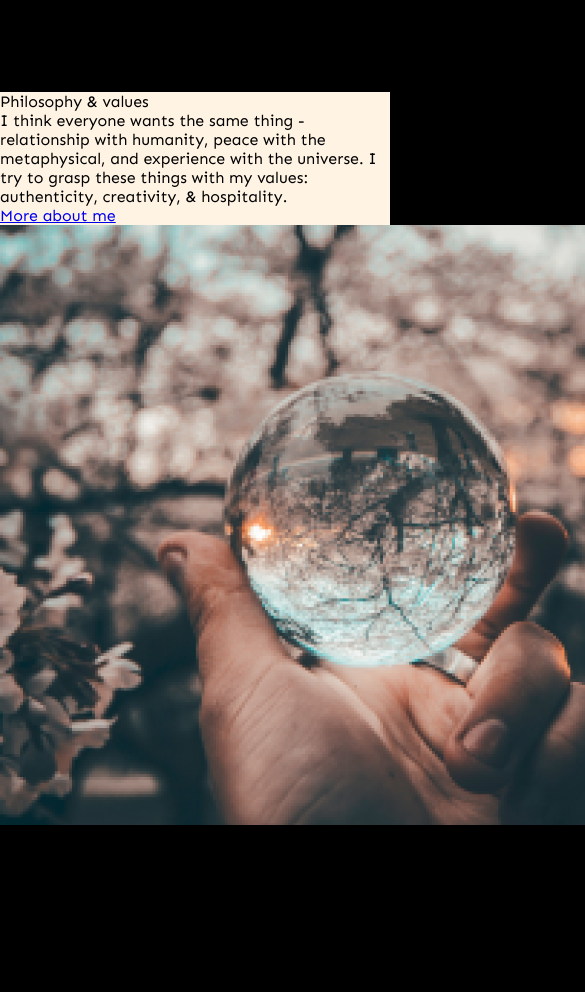
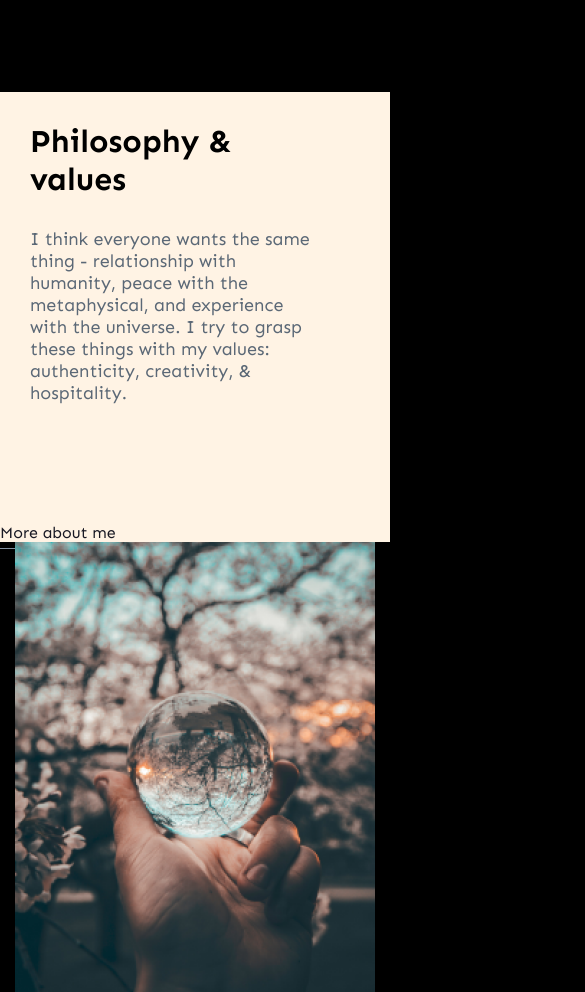
Before and after one commit to TaperoOO5536/Robin.W, a plain HTML site: page index.html in a window 390 px wide. Shown: the part 1720-2712 px from the top of the page, 585 px wide, since content can reach past the window. Before the commit the page ends 2549 px from the top, so only its background shows below. Drawn offline with Linux system fonts and the light colour scheme.

Commit message:
philosophy ended

```diff
--- a/css/style.css
+++ b/css/style.css
@@ -1,4 +1,4 @@
-@import url('https://fonts.googleapis.com/css2?family=Sen:wght@400;700&display=swap');
+@import url("https://fonts.googleapis.com/css2?family=Sen:wght@400;700&display=swap");
 
 * {
    margin: 0;
@@ -7,19 +7,13 @@
 }
 
 body {
-    font-family: 'Sen', sans-serif;
+   font-family: "Sen", sans-serif;
    background-color: black;
 }
 
 header {
    height: 900px;
-    background: linear-gradient(
-        to right,
-        black 0%,
-        black 37.5%,
-        #181823 37.5%,
-        #181823 100%
-    );
+   background: linear-gradient(to right, black 0%, black 37.5%, #181823 37.5%, #181823 100%);
 }
 
 .conteiner {
@@ -43,7 +37,9 @@ header {
    justify-content: space-around;
 }
 
-.header-menu-logo, .header-foto-small, .header-foto-smallest {
+.header-menu-logo,
+.header-foto-small,
+.header-foto-smallest {
    display: none;
 }
 
@@ -85,7 +81,7 @@ header {
 }
 
 .experience-label {
-    color: #8491A0;
+   color: #8491a0;
    font-size: 16px;
    text-transform: uppercase;
 }
@@ -115,7 +111,7 @@ header {
 }
 
 .exp-number {
-    color: #8491A0;
+   color: #8491a0;
    font-size: 117px;
 }
 
@@ -126,28 +122,67 @@ header {
 }
 
 .exp-description {
-    color: #8491A0;
+   color: #8491a0;
    font-size: 16px;
    margin-top: 30px;
 }
 
 .exp-accent1 {
-    color: #3CC74E;
+   color: #3cc74e;
 }
 
 .exp-accent2 {
-    color: #609BFF;
+   color: #609bff;
 }
 
 .exp-accent3 {
-    color: #E95D90;
+   color: #e95d90;
 }
 
 /* philosophy section */
 
 .philosophy {
-    background-color: #FFF3E4;
+   background-color: #fff3e4;
    height: 600px;
+}
+
+.philosophy-all {
+   display: flex;
+   align-items: center;
+   justify-content: space-between;
+}
+
+.philosophy-label {
+   font-size: 55px;
+   font-weight: bold;
+}
+
+.philosophy-main {
+   color: #5b6876;
+   font-size: 18px;
+   margin-top: 30px;
+}
+
+.philosophy-link {
+   width: 116px;
+   color: #181823;
+   text-decoration: underline;
+   text-underline-offset: 10px;
+   text-decoration-color: #8491a0;
+}
+
+.philosophy-left {
+   margin-left: 70px;
+   height: 370px;
+   width: 550px;
+   display: flex;
+   flex-direction: column;
+   justify-content: space-between;
+}
+
+.philosophy-image-small,
+.philosophy-image-smallest {
+   display: none;
 }
 
 @media screen and (max-width: 1440px) {
@@ -156,7 +191,8 @@ header {
       background: none;
    }
 
-    .conteiner, .experience-text{
+   .conteiner,
+   .experience-text {
       width: 100%;
    }
 
@@ -190,13 +226,32 @@ header {
 
    /* Experience section */
 
-    .experience-bottom, .experience-top {
+   .experience-bottom,
+   .experience-top {
       padding: 0 30px;
       width: 100%;
    }
 
    .experience-top {
       margin-top: 100px;
+   }
+
+   /* philosophy section */
+
+   .philosophy-image {
+      display: none;
+   }
+
+   .philosophy-image-small {
+      display: inline;
+   }
+
+   .philosophy-left {
+      width: auto;
+   }
+
+   .philosophy-left-top {
+      width: 90%;
    }
 }
 
@@ -205,11 +260,13 @@ header {
       margin: auto;
    }
 
-    .header-menu, .header-foto-small {
+   .header-menu,
+   .header-foto-small {
       display: none;
    }
 
-    .header-menu-logo, .header-foto-smallest {
+   .header-menu-logo,
+   .header-foto-smallest {
       display: inline;
    }
 
@@ -239,4 +296,37 @@ header {
       display: flex;
       flex-direction: column;
    }
+
+   /* philosophy section */
+
+   .philosophy {
+      background-color: black;
    }
+
+   .philosophy-image-small {
+      display: none;
+   }
+
+   .philosophy-image-smallest {
+      display: inline;
+   }
+
+   .philosophy-all {
+      flex-direction: column;
+   }
+
+   .philosophy-left {
+      background-color: #fff3e4;
+      margin-left: 0;
+      height: 450px;
+   }
+
+   .philosophy-label {
+      font-size: 32px;
+      margin: 30px;
+   }
+
+   .philosophy-main {
+      margin: 0 30px;
+   }
+}
--- a/index.html
+++ b/index.html
@@ -1,17 +1,17 @@
 <!DOCTYPE html>
 <html lang="en">
    <head>
-    <meta charset="UTF-8">
-    <meta name="viewport" content="width=device-width, initial-scale=1.0">
+      <meta charset="UTF-8" />
+      <meta name="viewport" content="width=device-width, initial-scale=1.0" />
       <title>Robin.W</title>
-    <link rel="stylesheet" href="css/style.css">
+      <link rel="stylesheet" href="css/style.css" />
    </head>
    <body>
       <header>
          <div class="conteiner">
             <div class="header-top">
-                <img src="img/Vector.svg" class="header-logo">
-                <img src="img/Group 64.png" class="header-menu-logo">
+               <img src="img/Vector.svg" class="header-logo" />
+               <img src="img/Group 64.png" class="header-menu-logo" />
                <div class="header-menu">
                   <a href="#" class="hmenu-item">Experience</a>
                   <a href="#" class="hmenu-item">Work</a>
@@ -20,14 +20,17 @@
                </div>
             </div>
             <div class="header-bottom">
-                <img src="img/Rectangle 37 smallest.png" class="header-foto-smallest">
-                <img src="img/Rectangle 37 small.png" class="header-foto-small">
-                <img src="img/Rectangle 37.png" class="header-foto">
+               <img src="img/Rectangle 37 smallest.png" class="header-foto-smallest" />
+               <img src="img/Rectangle 37 small.png" class="header-foto-small" />
+               <img src="img/Rectangle 37.png" class="header-foto" />
                <div class="header-text">
-                    <p class="header-label">I’m Robin Williams. A Product Designer <span class="header-span">based in Italy.</span></p>
+                  <p class="header-label">
+                     I’m Robin Williams. A Product Designer
+                     <span class="header-span">based in Italy.</span>
+                  </p>
                   <p>
-                        I’m probably the most passionate designer you will ever get to work with.
-                        If you have a great project that needs some amazing skills, I’m your guy.
+                     I’m probably the most passionate designer you will ever get to work with. If
+                     you have a great project that needs some amazing skills, I’m your guy.
                   </p>
                </div>
             </div>
@@ -42,21 +45,31 @@
             <div class="experience-bottom">
                <div class="exp-item">
                   <p class="exp-number">01</p>
-                    <p class="exp-name"><span class="exp-accent1">Google</span>, Interaction Designer</p>
-                    <p class="exp-description">I currently am the lead designer
-                         on the interaction design team for Google Play.</p>
+                  <p class="exp-name">
+                     <span class="exp-accent1">Google</span>, Interaction Designer
+                  </p>
+                  <p class="exp-description">
+                     I currently am the lead designer on the interaction design team for Google
+                     Play.
+                  </p>
                </div>
                <div class="exp-item">
                   <p class="exp-number">02</p>
-                    <p class="exp-name"><span class="exp-accent2">Facebook</span>, Product Designer</p>
-                    <p class="exp-description">I’ve worked on a wide variety of
-                         internal tools for facebook over the past 6 years.</p>
+                  <p class="exp-name">
+                     <span class="exp-accent2">Facebook</span>, Product Designer
+                  </p>
+                  <p class="exp-description">
+                     I’ve worked on a wide variety of internal tools for facebook over the past 6
+                     years.
+                  </p>
                </div>
                <div class="exp-item">
                   <p class="exp-number">03</p>
                   <p class="exp-name"><span class="exp-accent3">Dribble</span>, Graphic Designer</p>
-                    <p class="exp-description">I started my design career with Dribbble.
-                        I was incharge of creating illustrations for the platform.</p>
+                  <p class="exp-description">
+                     I started my design career with Dribbble. I was incharge of creating
+                     illustrations for the platform.
+                  </p>
                </div>
             </div>
          </div>
@@ -64,16 +77,20 @@
       <section class="philosophy">
          <div class="conteiner">
             <div class="philosophy-all">
-                <div>
-                    <div class="">
+               <div class="philosophy-left">
+                  <div class="philosophy-left-top">
                      <p class="philosophy-label">Philosophy & values</p>
-                        <p class="philosophy-main">I think everyone wants the same thing - relationship with humanity,
-                            peace with the metaphysical, and experience with the universe. I try to grasp these things
-                            with my values: authenticity, creativity, & hospitality.</p>
-                    </div>
+                     <p class="philosophy-main">
+                        I think everyone wants the same thing - relationship with humanity, peace
+                        with the metaphysical, and experience with the universe. I try to grasp
+                        these things with my values: authenticity, creativity, & hospitality.
+                     </p>
                   </div>
                   <a href="#" class="philosophy-link">More about me</a>
-                <img src="img/Rectangle 39.png">
+               </div>
+               <img src="img/Rectangle 39-small.png" class="philosophy-image-small" />
+               <img src="img/Rectangle 39-smallest.png" class="philosophy-image-smallest" />
+               <img src="img/Rectangle 39.png" class="philosophy-image" />
             </div>
          </div>
       </section>
```
Also changed, not shown: img/Rectangle 39-small.png (added), img/Rectangle 39-smallest.png (added). Lines whose indentation alone changed are shown as unchanged.
